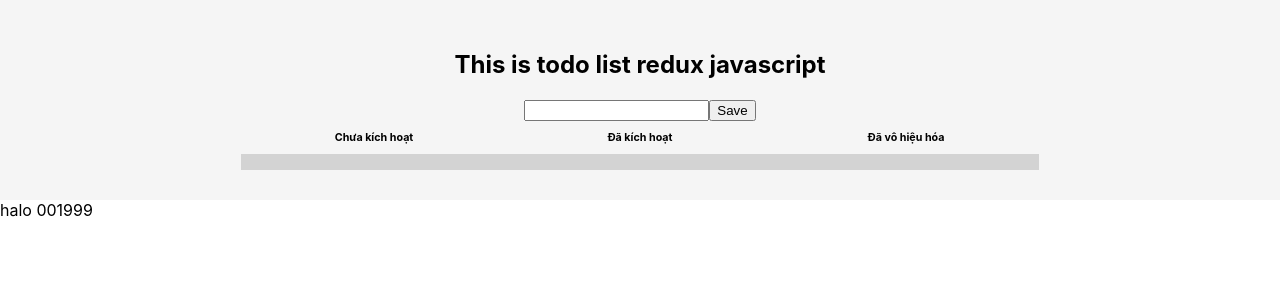
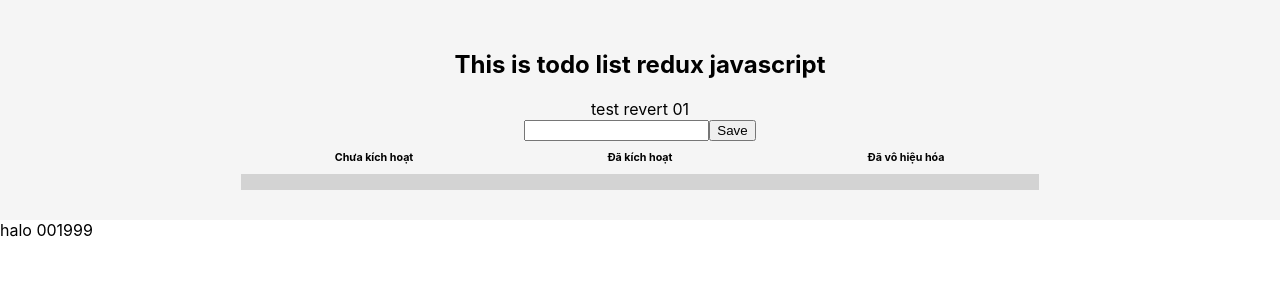
Before and after one commit to NguyenDuyTu97/todolist-redux, a React (Create React App) app: page / in a window 1280 px wide. Shown: the top 300 px of the page. Built offline with nearby package versions, Linux system fonts and the light colour scheme.

Commit message:
change revert 16211803

```diff
--- a/src/components/todolist/index.js
+++ b/src/components/todolist/index.js
@@ -65,6 +65,7 @@ function TodoList() {
     return (
         <div className="container">
             <h2>This is todo list redux javascript</h2>
+            <div>test revert 01</div>
             <div id="heading">
                 <input
                     name='username'
```
